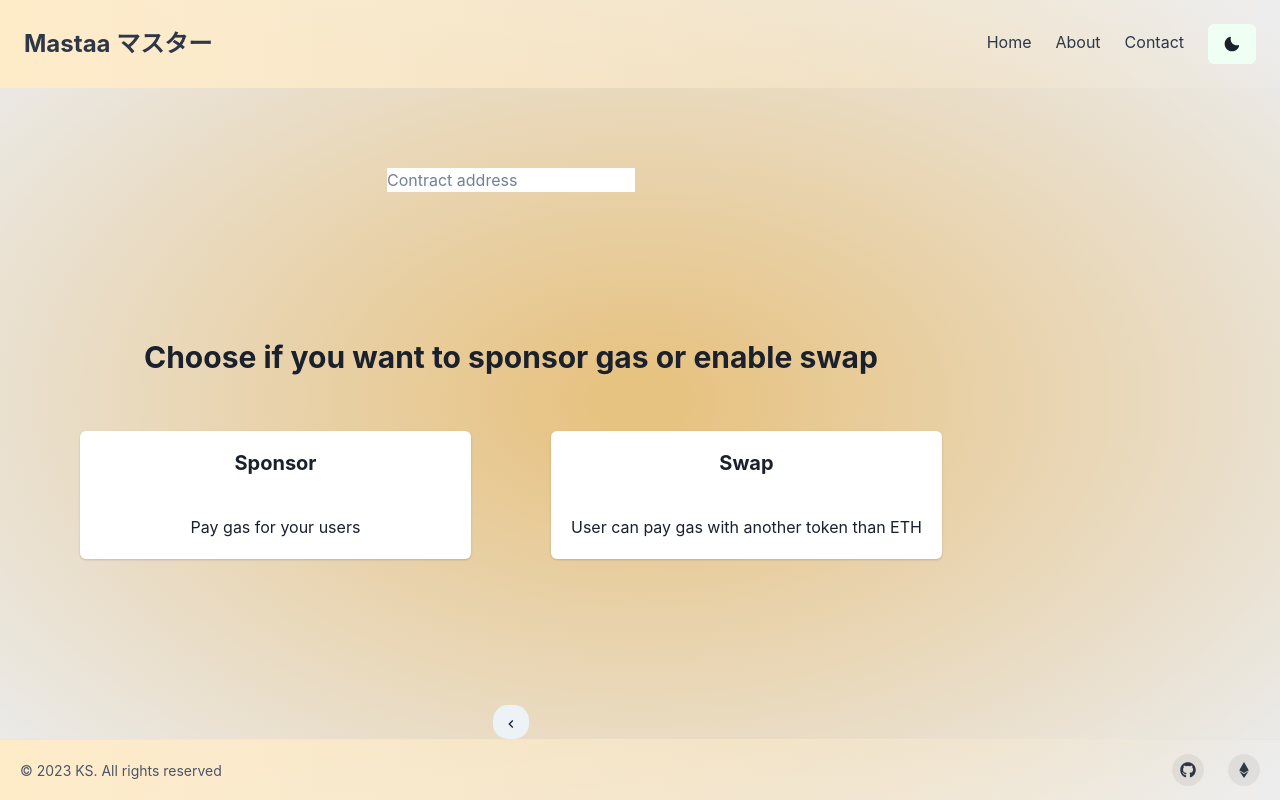
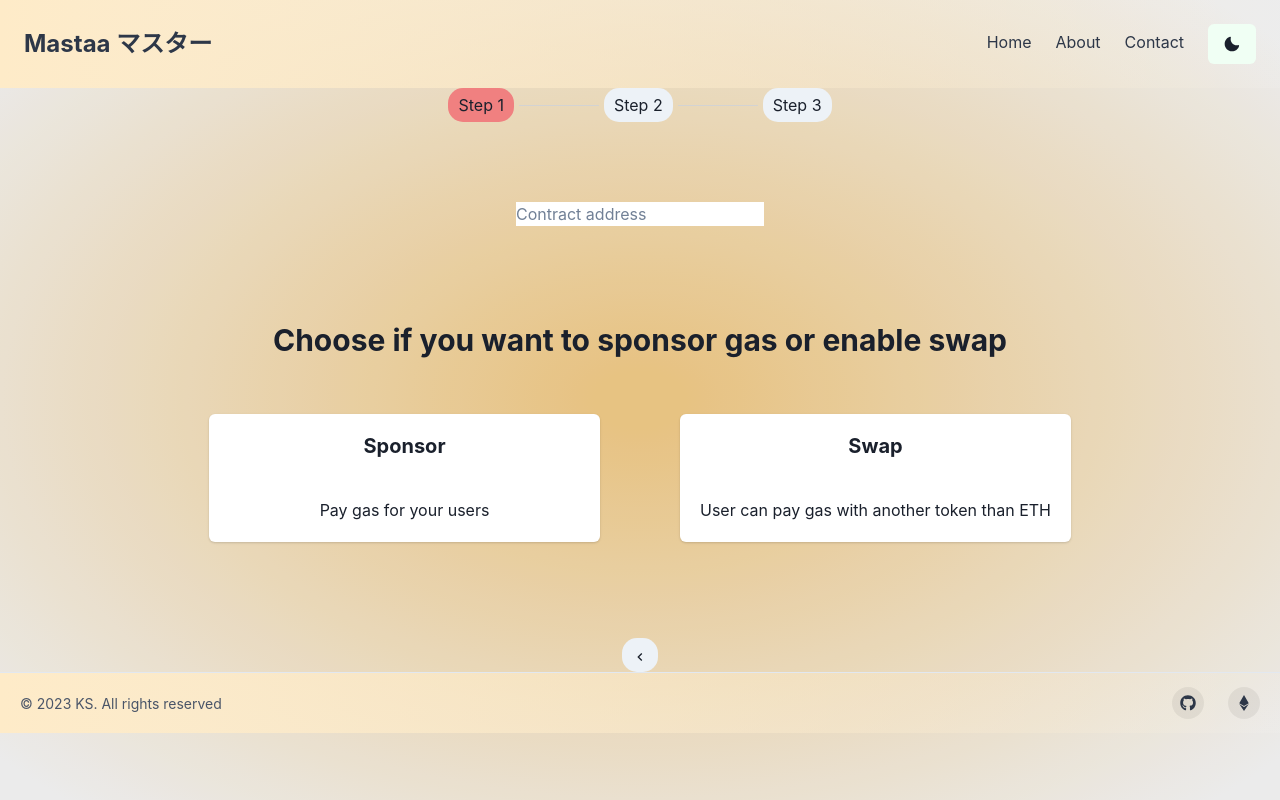
Before and after one commit to julio4/mastaa, a Next.js app in the folder nexth/: page /app/start in a window 1280 px wide. Built offline with nearby package versions, Linux system fonts and the light colour scheme.

Commit message:
feat: Added progression bar

```diff
--- a/nexth/src/components/Layout/layout.tsx
+++ b/nexth/src/components/Layout/layout.tsx
@@ -3,13 +3,22 @@ import Footer from './footer'
 import { ReactNode } from 'react'
 
 import { Flex, useColorModeValue, Box } from '@chakra-ui/react'
+import ProgressionBar from '@/pages/app/progressionBar'
+import { Step } from '@/types/enums'
+
+import styles from '@/styles/components/Layout/layout.module.css'
 
 export default function Layout({ children }: { children: ReactNode }) {
+  const activeStep = Step.Step1
+
   return (
     <Box height={'100vh'} bgGradient={useColorModeValue('radial(orange.200 5%, whiteAlpha.200 95%)', 'radial(orange.800 5%, whiteAlpha.200 95%)')}>
       <Flex flexDir="column" h="100vh" bg={useColorModeValue('blackAlpha.200', 'blackAlpha.600')}>
         <Navbar />
-        <Flex grow={1}>{children}</Flex>
+        <Box className={styles.wrapper}>
+          <ProgressionBar activeStep={activeStep} />
+          <Flex grow={1}>{children}</Flex>
+        </Box>
         <Footer />
       </Flex>
     </Box>
--- a/nexth/src/pages/app/index.tsx
+++ b/nexth/src/pages/app/index.tsx
@@ -24,7 +24,7 @@ const Layout = ({ children }: LayoutProps) => {
       </Head>
       {/* <Navbar /> */}
       <main className={styles.main}>
-        <ProgressionBar activeStep={activeStep} />
+        {/* <ProgressionBar activeStep={activeStep} /> */}
         {children}
       </main>
     </>
--- /dev/null
+++ b/nexth/src/styles/components/Layout/layout.module.css
@@ -0,0 +1,6 @@
+
+.wrapper {
+    display: flex;
+    flex-direction: column;
+    align-items: center;
+}
```
